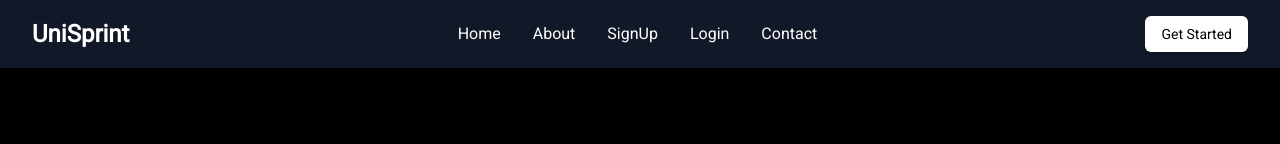
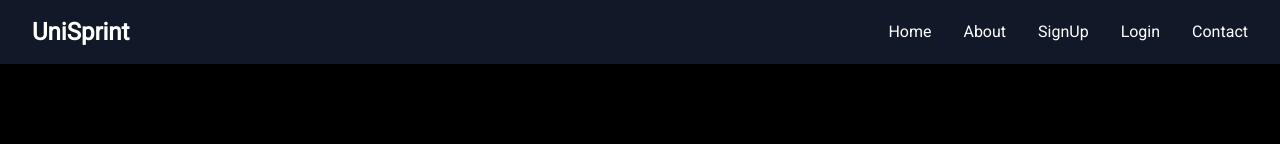
Before and after one commit to Omeredin/capstone-unisprint, a React (Vite) app in the folder frontend/capstone-project/: page / in a window 1280 px wide. Shown: the top 144 px of the page. Built offline with nearby package versions, Linux system fonts and the light colour scheme.

Commit message:
new changes

```diff
--- a/frontend/capstone-project/src/pages/Landing/LandingPage.jsx
+++ b/frontend/capstone-project/src/pages/Landing/LandingPage.jsx
@@ -34,7 +34,7 @@ const LandingPage = () => {
             <a href="#" className="text-white hover:text-blue-600">Contact</a>
 
             </nav>
-            <Button className="hidden md:block bg-white text-black">Get Started</Button>
+
             <button
               className="md:hidden"
               onClick={() => setIsMenuOpen(!isMenuOpen)}
```
